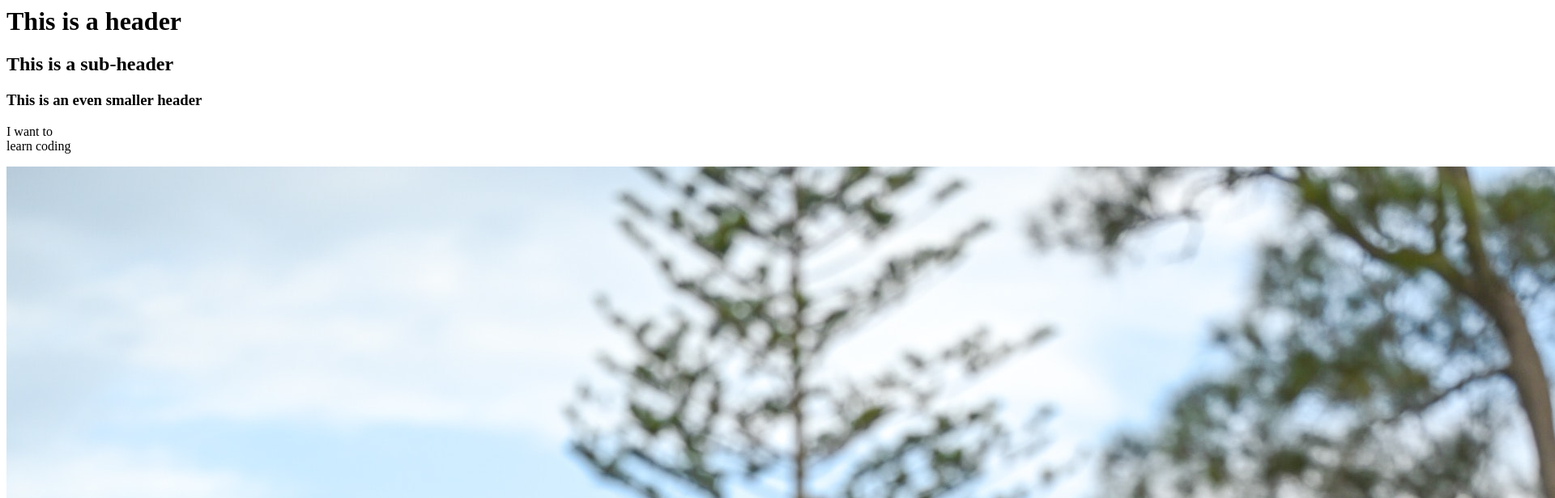
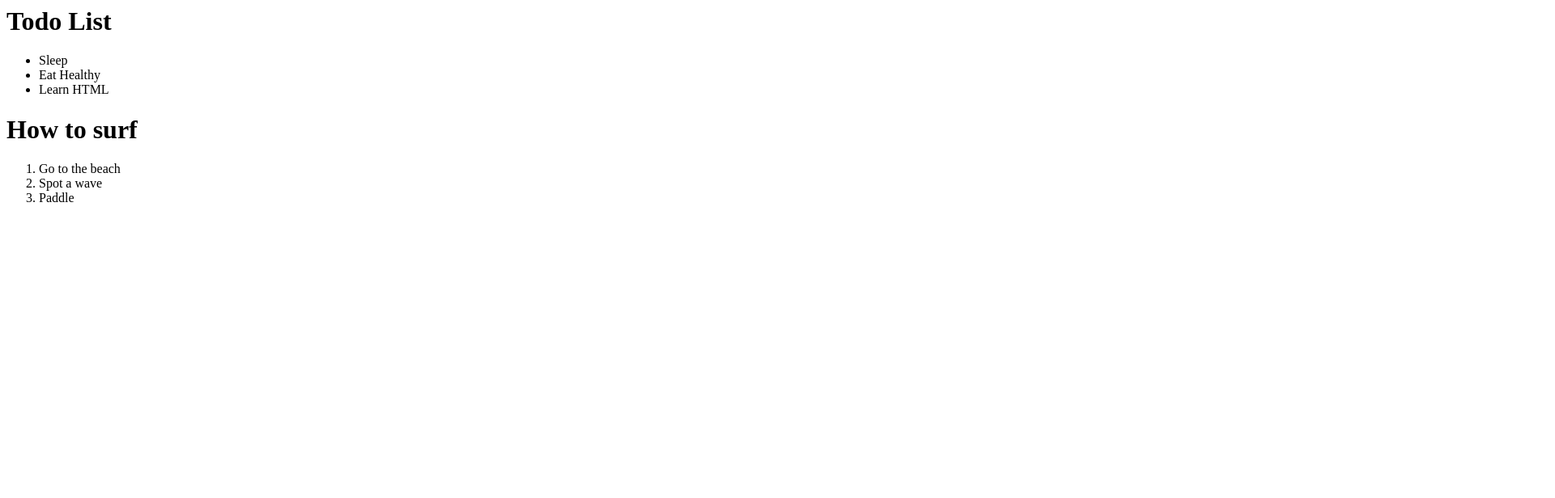
Before and after one commit to chrisdug123/HTML-Intro, a plain HTML site: page index.html in a window 1280 px wide. Shown: the top 616 px of the page at 81% size, 1920 px wide, since content can reach past the window. Drawn offline with Linux system fonts and the light colour scheme.

Commit message:
Learnt about ordered and unordered lists

```diff
--- a/index.html
+++ b/index.html
@@ -1,4 +1,4 @@
-<h1>This is a header</h1>
+<!-- <h1>This is a header</h1>
 <h2>This is a sub-header</h2>
 <h3>This is an even smaller header</h3>
 
@@ -10,17 +10,22 @@
 <p>Find free resources on <a href="https://academy.zenva.com/" title="Learn Programming">Zenva</a></p>
 <p>Link to <a href="newpage.html">another page</a> </p>
 
+ -->
 
 
-
-<!-- <h1>Todo List</h1>
+<h1>Todo List</h1>
 <ul>
   <li>Sleep</li>
   <li>Eat Healthy</li>
   <li>Learn HTML</li>
-</ul> -->
+</ul>
 
 
 
 
-<!-- <h1>How to surf</h1> -->
+<h1>How to surf</h1>
+<ol>
+  <li>Go to the beach</li>
+  <li>Spot a wave</li>
+  <li>Paddle</li>
+</ol>
```
